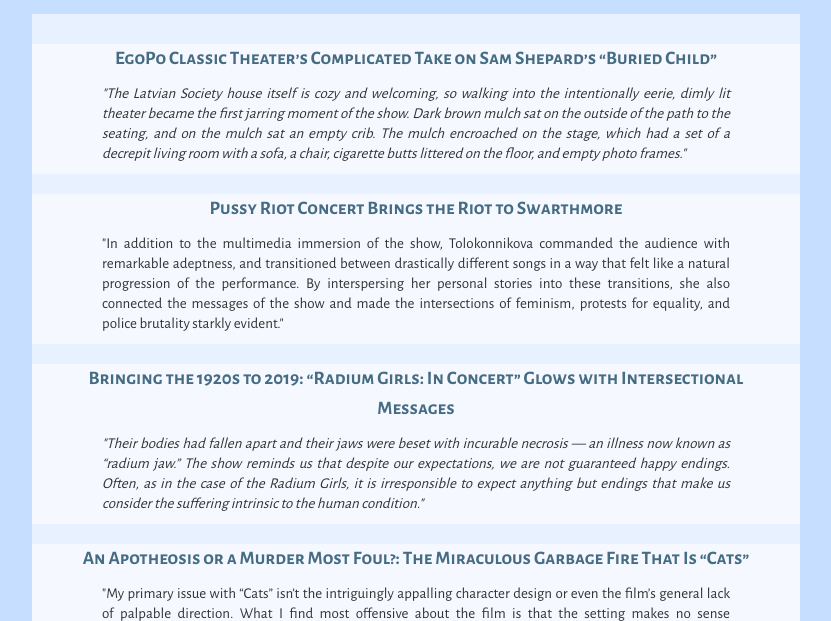
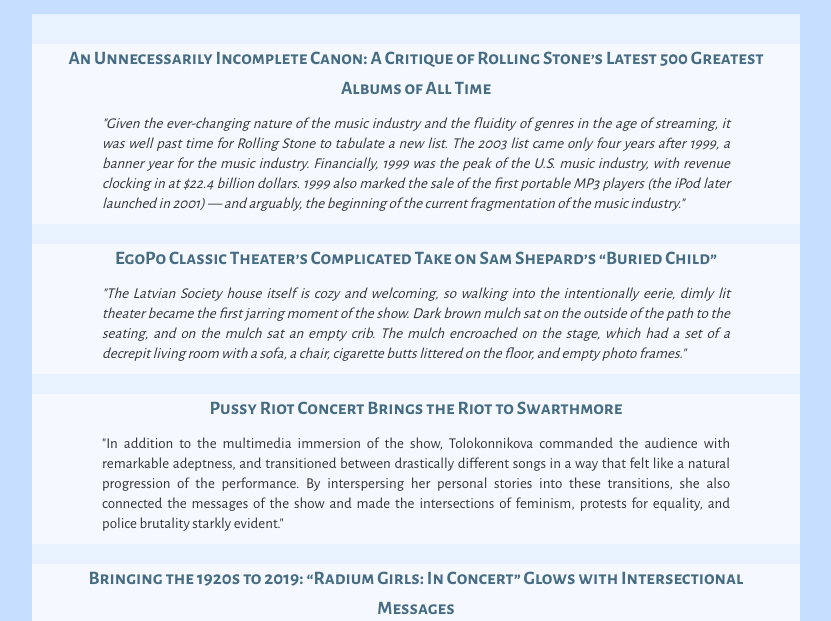
Before and after one commit to AnatoleShukla/anatoleshukla.github.io, a plain HTML site: page portfolios/arts-portfolio.html in a window 1280 px wide. Shown: the part 118-739 px from the top of the page, without its empty margins (224-1055 px from the left). Drawn offline with nearby package versions, Linux system fonts and the light colour scheme.

Commit message:
Update arts-portfolio.html

```diff
--- a/portfolios/arts-portfolio.html
+++ b/portfolios/arts-portfolio.html
@@ -14,6 +14,13 @@
       <a href="../index.html">Home</a>
     </div>
     <div class="container">
+      <div class="title">
+        <b><a href="https://swarthmorephoenix.com/2020/10/02/an-unnecessarily-incomplete-canon-a-critique-of-rolling-stones-latest-500-greatest-albums-of-all-time/">
+          An Unnecessarily Incomplete Canon: A Critique of Rolling Stone’s Latest 500 Greatest Albums of All Time</b></a>
+      </div>
+      <div class="blurb">
+          <i>"Given the ever-changing nature of the music industry and the fluidity of genres in the age of streaming, it was well past time for Rolling Stone to tabulate a new list. The 2003 list came only four years after 1999, a banner year for the music industry. Financially, 1999 was the peak of the U.S. music industry, with revenue clocking in at $22.4 billion dollars. 1999 also marked the sale of the first portable MP3 players (the iPod later launched in 2001) — and arguably, the beginning of the current fragmentation of the music industry."</i>
+      </div>
       <div class="title">
         <b><a href="https://swarthmorephoenix.com/2019/11/14/buried-child/">
           EgoPo Classic Theater’s Complicated Take on Sam Shepard’s “Buried Child”</b></a>
```
